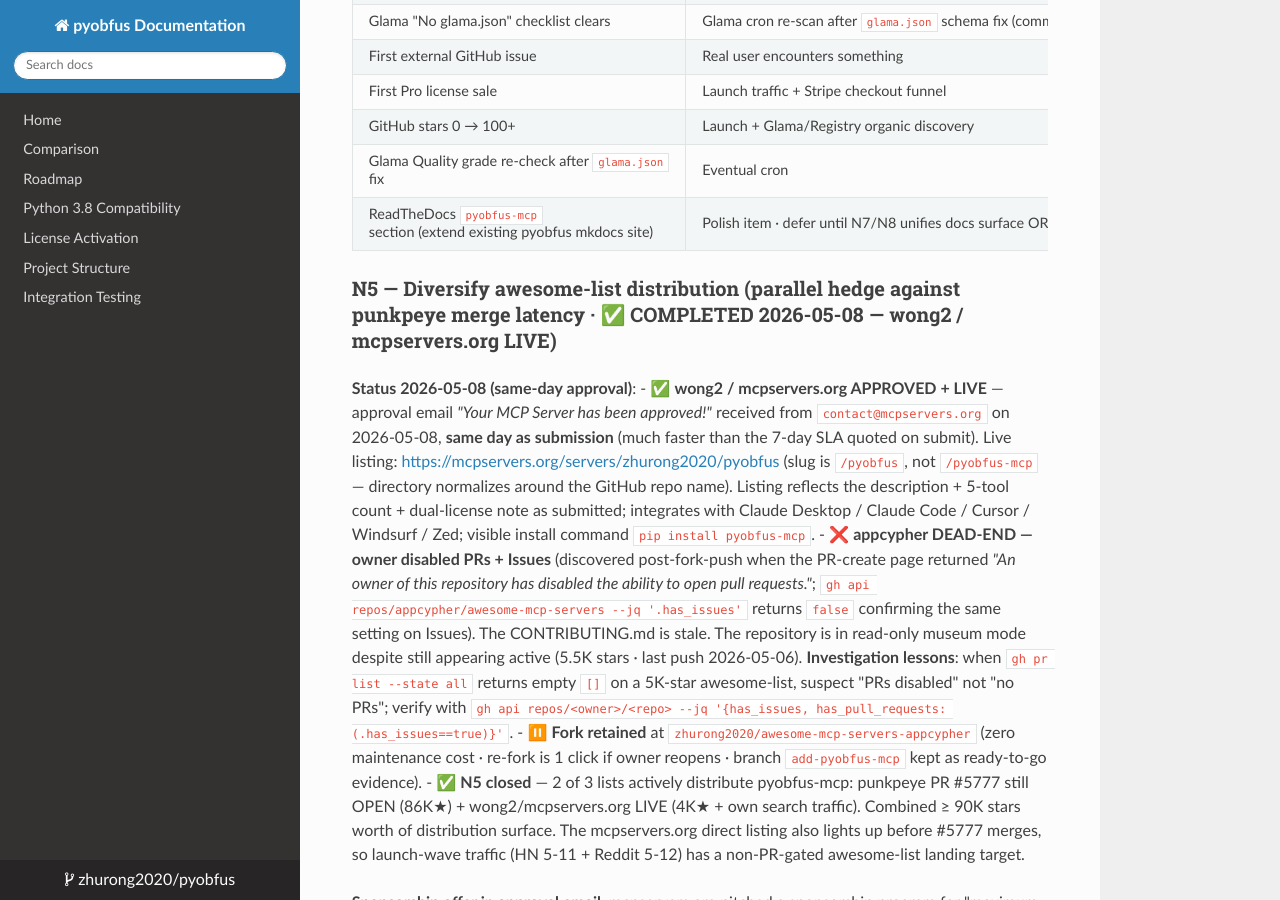
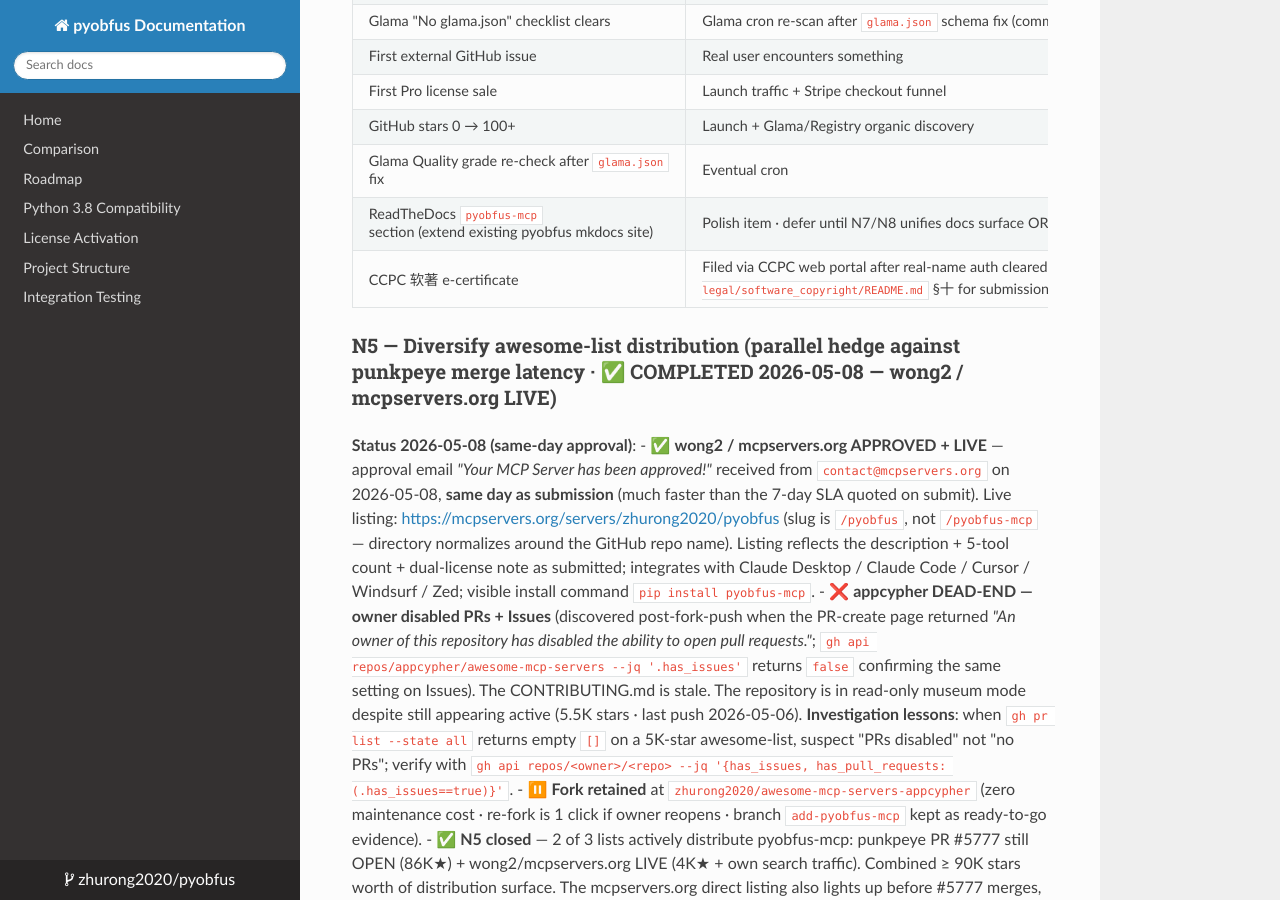
Before and after one commit to zhurong2020/pyobfus, an MkDocs documentation site: the page built from docs/POST_V0.4_TODO.md, in a window 1280 px wide and 900 px high, scrolled down 15658 px. Built offline with MkDocs 1.6.1, drawn with Linux system fonts in a browser that asks for light colours; nearby versions of some CDN libraries.

Commit message:
docs(POST_V0.4_TODO): add CCPC 软著 e-certificate as P2 passive item
CCPC real-name auth cleared 2026-05-09; file prep complete in off-repo
filing dir. Submission cheat sheet at ../pyobfus-legal/software_copyright/
README.md §十. ETA ~30 working days from portal submission.

Co-Authored-By: Claude Opus 4.7 (1M context) <noreply@anthropic.com>

```diff
--- a/docs/POST_V0.4_TODO.md
+++ b/docs/POST_V0.4_TODO.md
@@ -392,6 +392,7 @@ gh api repos/zhurong2020/pyobfus --jq '.topics' | tr ',' '\n' | grep -i pyarmor
 | GitHub stars 0 → 100+ | Launch + Glama/Registry organic discovery | depends on launch |
 | Glama Quality grade re-check after `glama.json` fix | Eventual cron | 1-3 days |
 | ReadTheDocs `pyobfus-mcp` section (extend existing pyobfus mkdocs site) | Polish item · defer until N7/N8 unifies docs surface OR until first MCP-tool API question lands in Issues/Discussions | depends on demand |
+| CCPC 软著 e-certificate | Filed via CCPC web portal after real-name auth cleared 2026-05-09 (file prep complete, see Session 24 log + `../pyobfus-legal/software_copyright/README.md` §十 for submission cheat sheet) | ~30 working days from submission |
 
 ### N5 — Diversify awesome-list distribution (parallel hedge against punkpeye merge latency · ✅ COMPLETED 2026-05-08 — wong2 / mcpservers.org LIVE)
 
```
